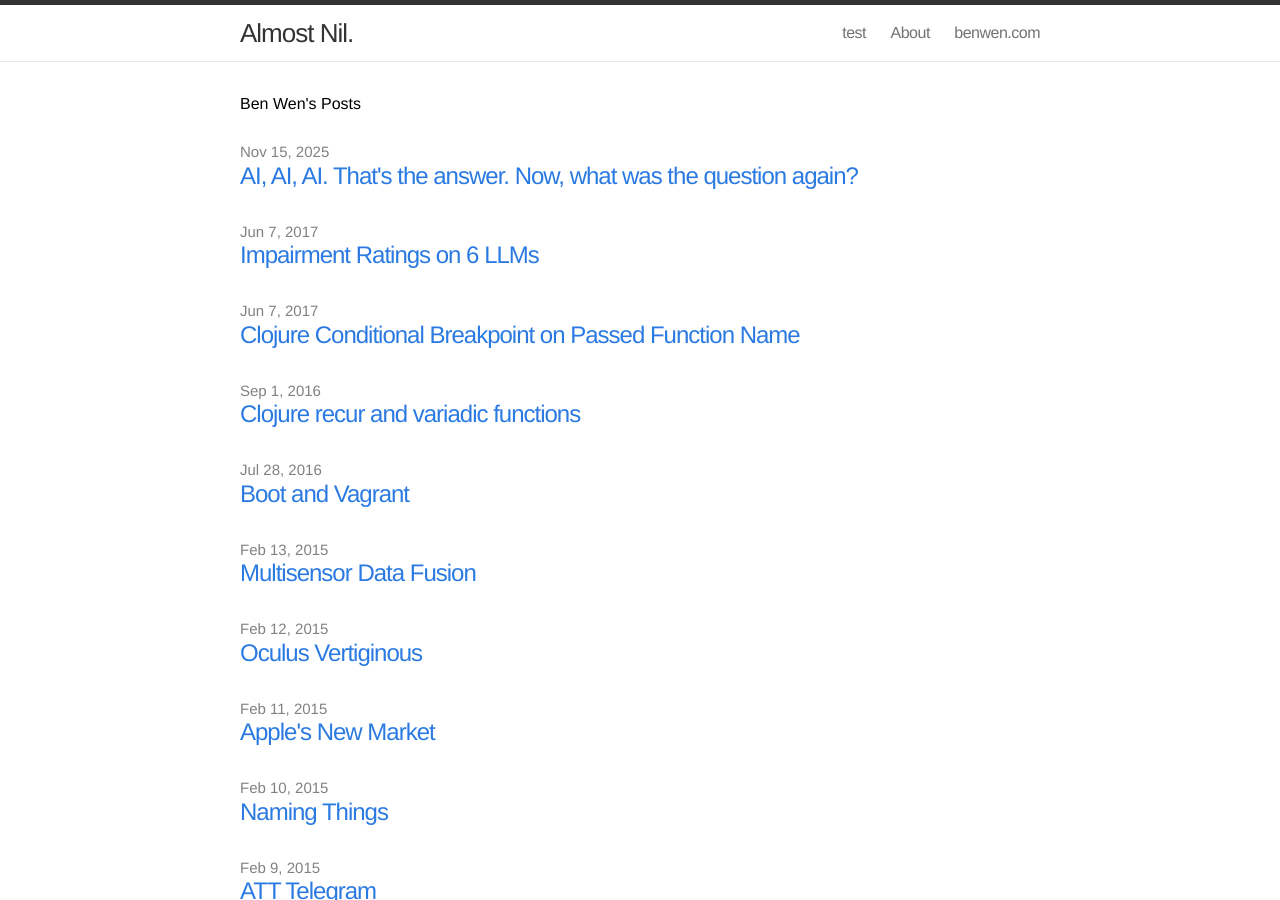
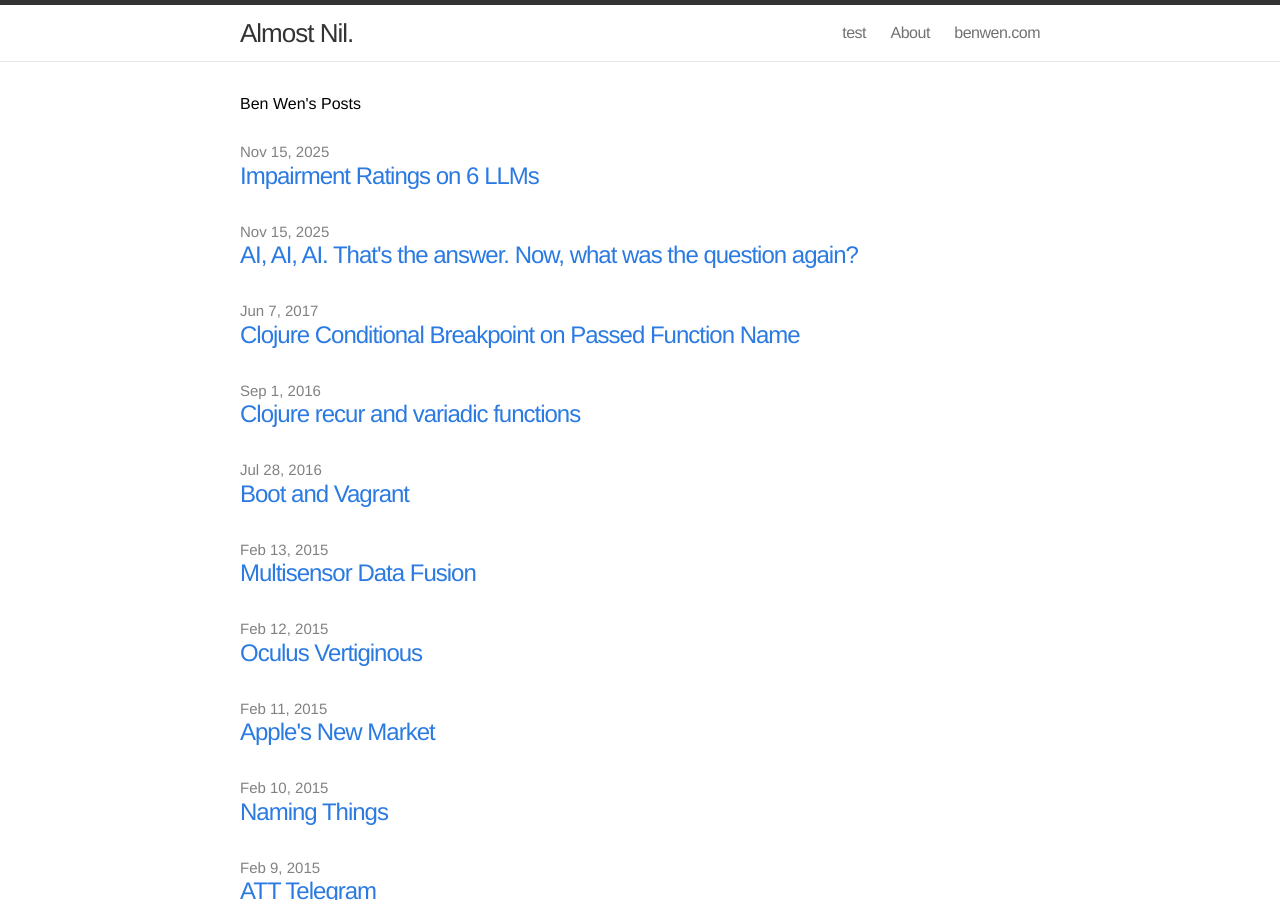
Before and after one commit to benzenwen/benzenwen.github.io, a Jekyll site: the page built from index.html, in a window 1280 px wide and 900 px high. Built offline with Jekyll 4.4.1, drawn with Linux system fonts in a browser that asks for light colours.

Commit message:
More more testing.

```diff
--- a/_posts/2025-11-15-impairment-rating-LLMx6.md
+++ b/_posts/2025-11-15-impairment-rating-LLMx6.md
@@ -3,7 +3,7 @@ layout: post
 title:  "Impairment Ratings on 6 LLMs"
 categories: ai
 tags: ai medicolegal
-date:   2017-06-07
+date:   2025-11-15
 comments: True
 ---
 
```
